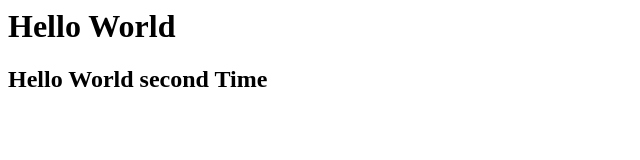
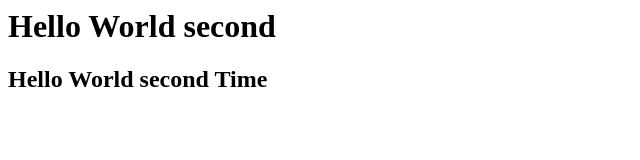
Before and after one commit to sth51214/bootcamphtml, a plain HTML site: page index.html in a window 1280 px wide. Shown: the whole page, without its empty margins (0-640 px from the left). Drawn offline with Linux system fonts and the light colour scheme.

Commit message:
Update index.html

```diff
--- a/index.html
+++ b/index.html
@@ -6,7 +6,7 @@
   <title>Document</title>
 </head>
 <body>
-  <h1>Hello World</h1>
+  <h1>Hello World second</h1>
   <h2>Hello World second Time</h2>
 </body>
 </html>
```
